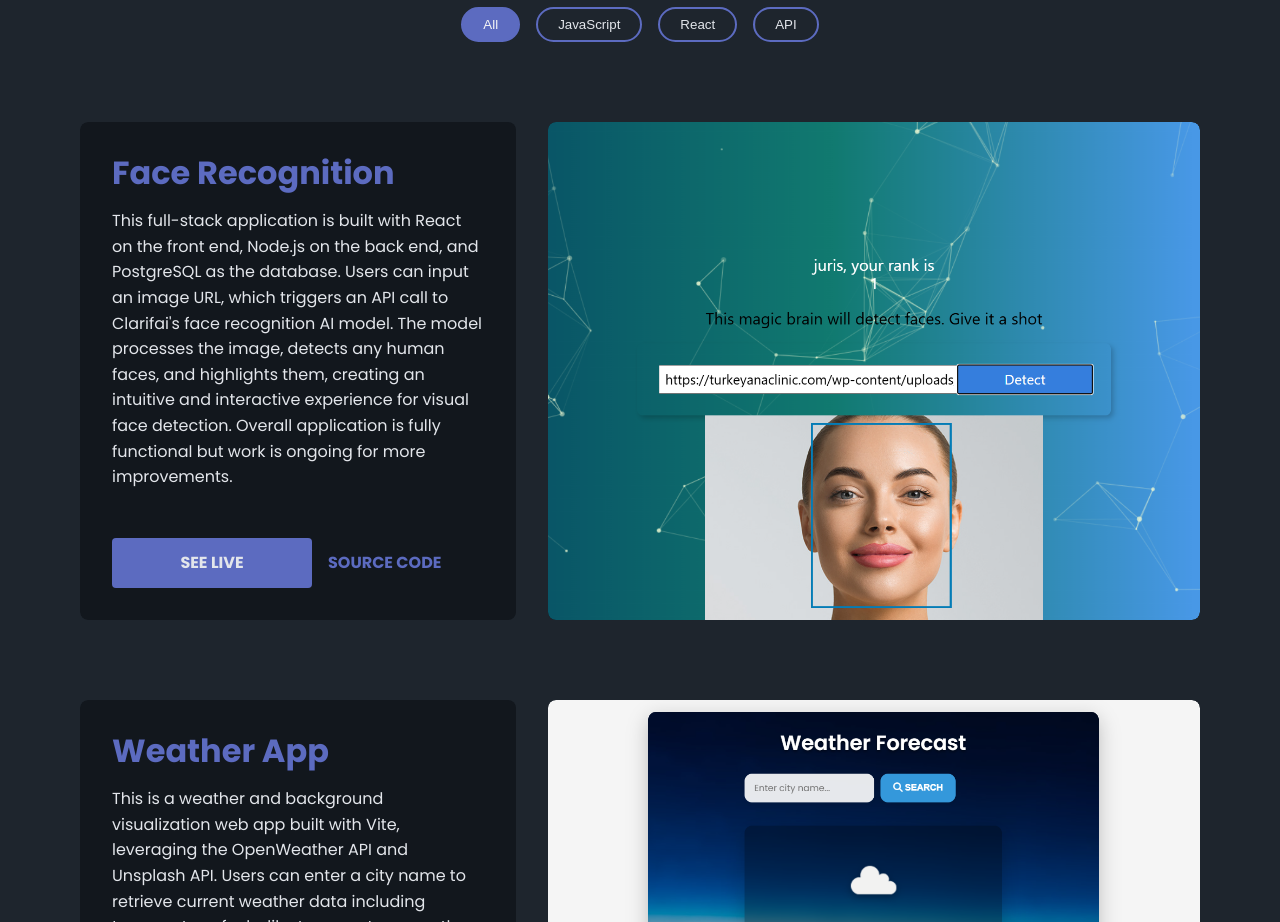
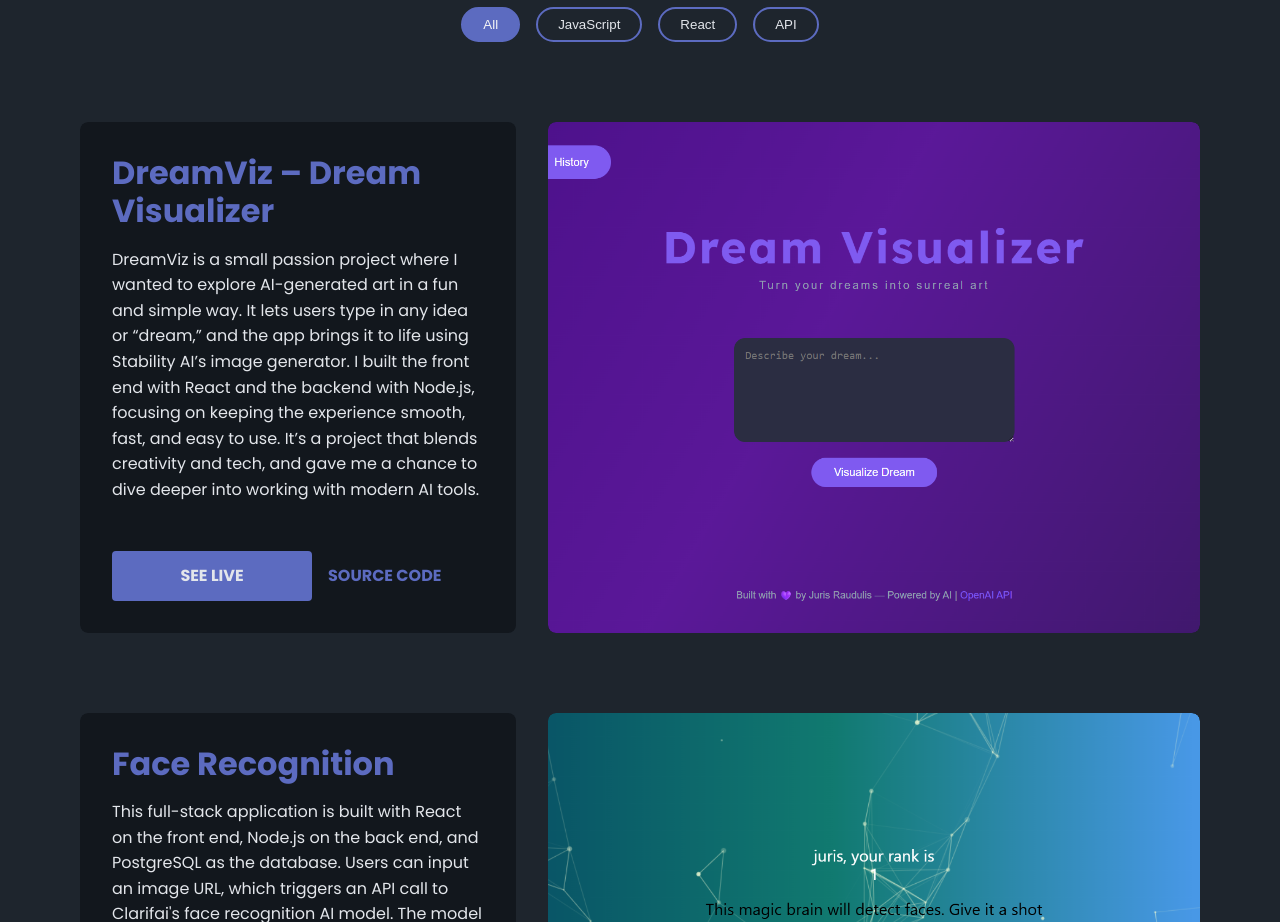
Before and after one commit to jraudulis/portfolio-website, a website: page index.html in a window 1280 px wide. Shown: the part 2660-3582 px from the top of the page. Drawn offline with nearby package versions, Linux system fonts and the light colour scheme.

Commit message:
Adding project to the page

```diff
--- a/index.html
+++ b/index.html
@@ -122,6 +122,22 @@
         <button class="filter-btn" data-filter="api">API</button>
       </div>
       <div class="projects-wrapper">
+
+        <!-- Dreamviz project -->
+        <article class="row project-card" data-category="react api">
+          <div class="project-info-col">
+            <h3>DreamViz – Dream Visualizer</h3>
+            <p>DreamViz is a small passion project where I wanted to explore AI-generated art in a fun and simple way. It lets users type in any idea or “dream,” and the app brings it to life using Stability AI’s image generator. I built the front end with React and the backend with Node.js, focusing on keeping the experience smooth, fast, and easy to use. It’s a project that blends creativity and tech, and gave me a chance to dive deeper into working with modern AI tools.</p>
+            <div class="project-links">
+              <a href="https://dreamviz.netlify.app/" class="button btn-live" aria-label="See Face Recognition live demo">See live</a>
+              <a href="https://github.com/jraudulis/dreamviz" class="btn-source" aria-label="View Face Recognition source code">Source code</a>
+            </div>
+          </div>
+          <div class="image-container">
+            <img alt="Face Recognition application screenshot showing face detection functionality" class="img-fluid box-shadow project-img" loading="lazy" src="assets/dreamviz.png">
+          </div>
+        </article>
+        <!-- End Dreamviz project -->
 
         <!-- Face Recognition Project -->
         <article class="row project-card" data-category="react api">
```
Also changed, not shown: assets/dreamviz.png (added).
